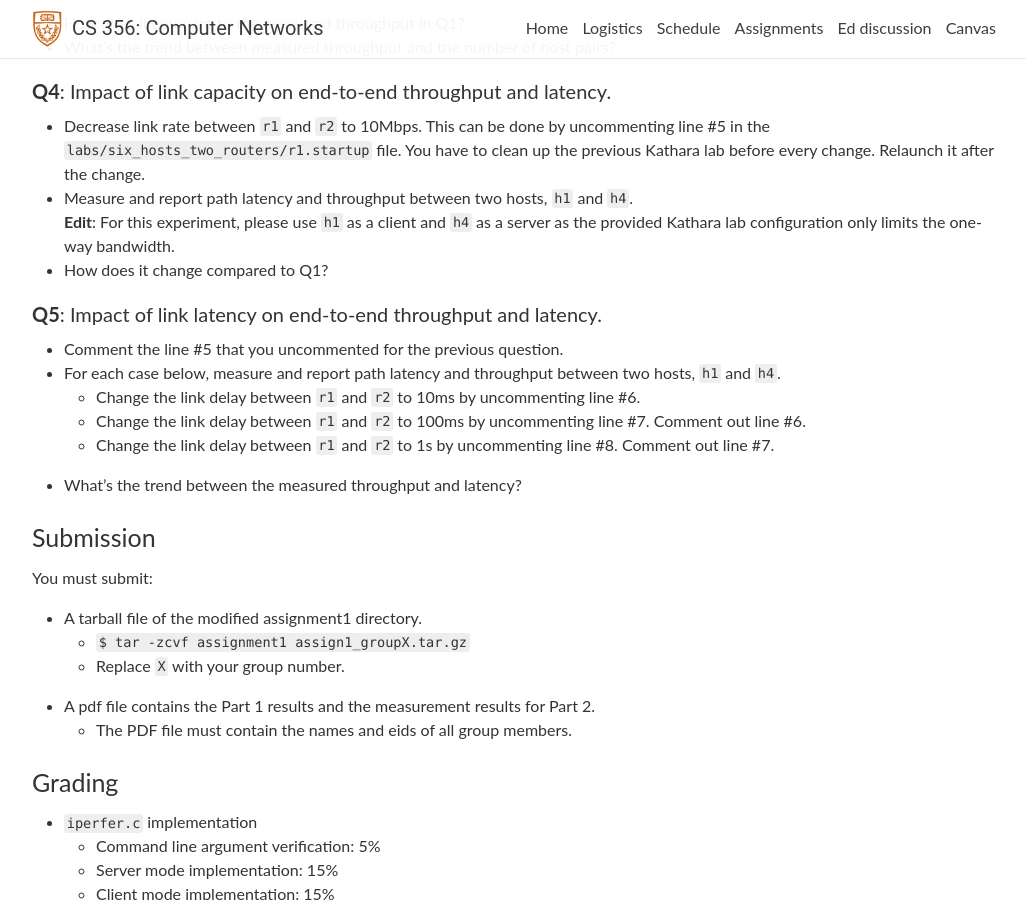
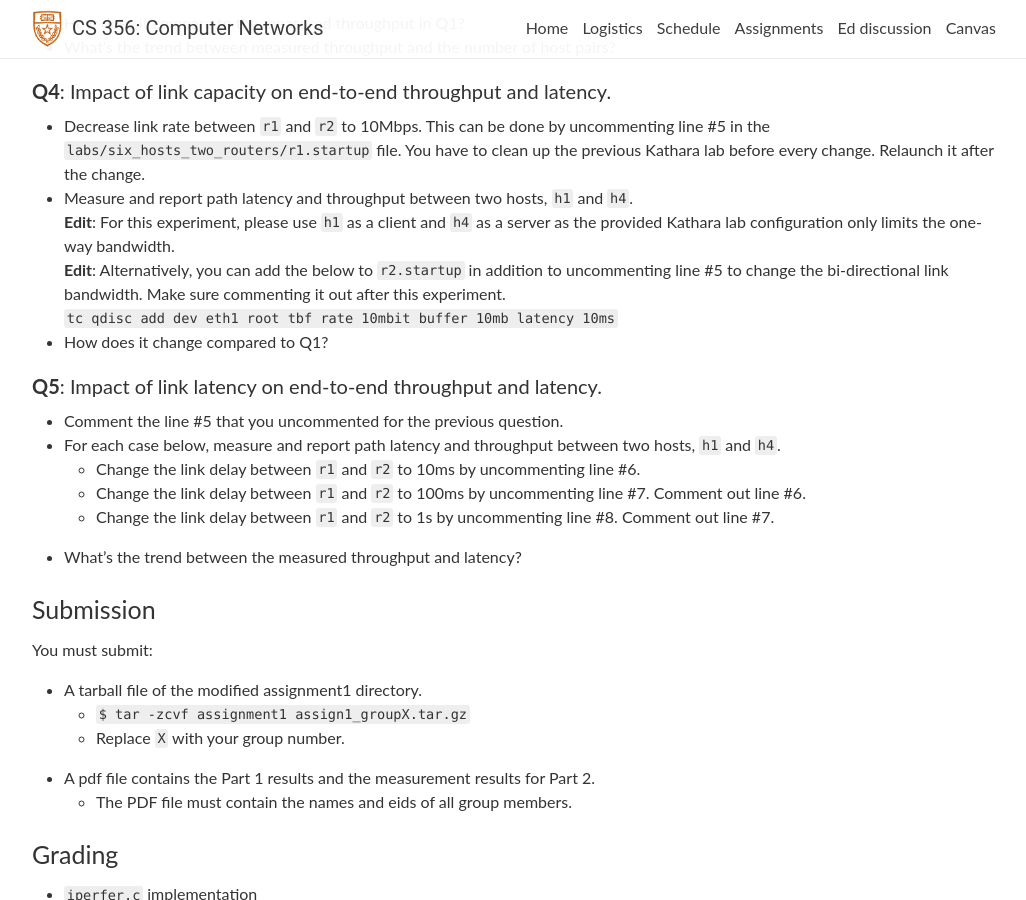
Before and after one commit to utcs356/sp25, a Jekyll site: the page built from _pages/1_socket.md, in a window 1280 px wide and 900 px high, scrolled down 4834 px. Shown: the whole window, without its empty margins (126-1152 px from the left). Built offline with Jekyll 4.4.1, drawn with Linux system fonts in a browser that asks for light colours; nearby versions of some CDN libraries; comment, search, counter and statistics services are not loaded.

Commit message:
[A1] Update instructions for Part 2 Q4

```diff
--- a/_pages/1_socket.md
+++ b/_pages/1_socket.md
@@ -158,6 +158,8 @@ For example, if you want to ping to `h4` 10 times, the command is `$ ping -c 10
 * Decrease link rate between `r1` and `r2` to 10Mbps. This can be done by uncommenting line #5 in the `labs/six_hosts_two_routers/r1.startup` file. You have to clean up the previous Kathara lab before every change. Relaunch it after the change.
 * Measure and report path latency and throughput between two hosts, `h1` and `h4`.
 **Edit**: For this experiment, please use `h1` as a client and `h4` as a server as the provided Kathara lab configuration only limits the one-way bandwidth.
+**Edit**: Alternatively, you can add the below to `r2.startup` in addition to uncommenting line #5 to change the bi-directional link bandwidth. Make sure commenting it out after this experiment.
+`tc qdisc add dev eth1 root tbf rate 10mbit buffer 10mb latency 10ms`
 * How does it change compared to Q1?
 
 #### **Q5**: Impact of link latency on end-to-end throughput and latency.
```
